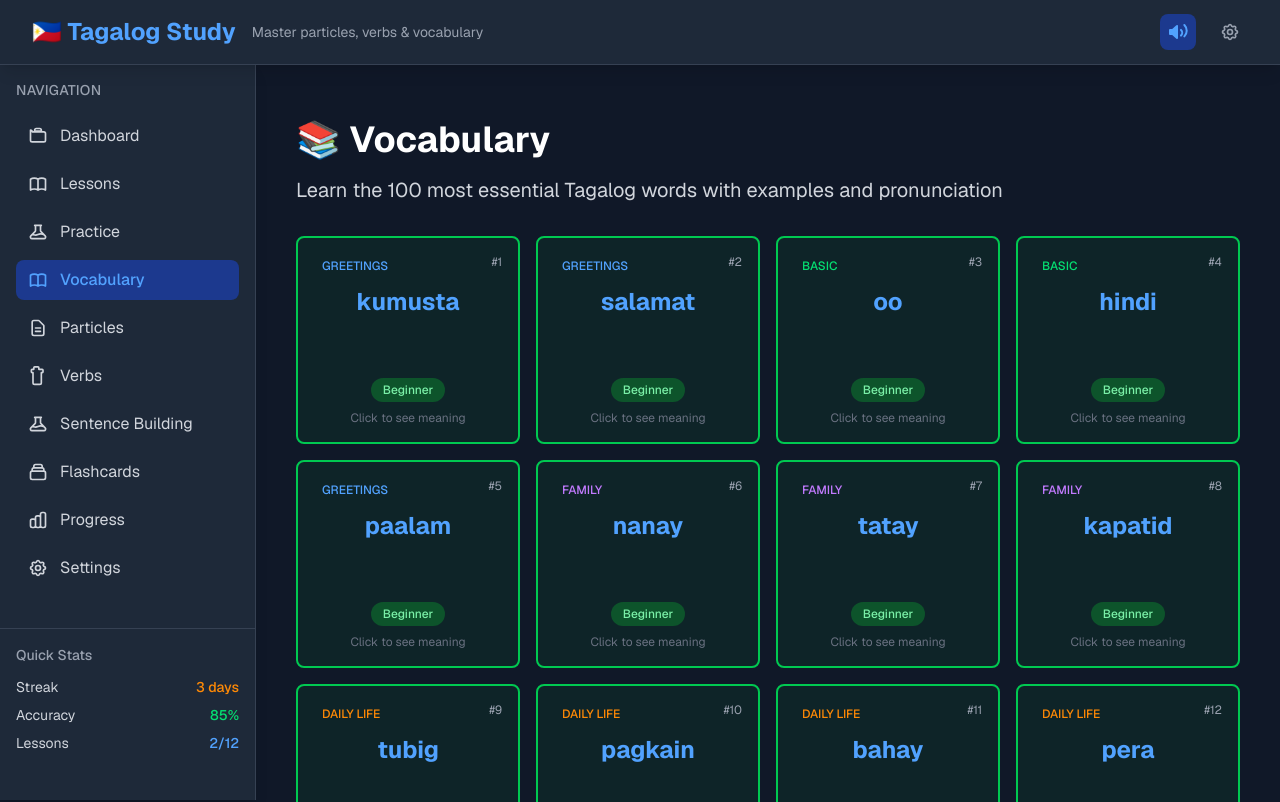
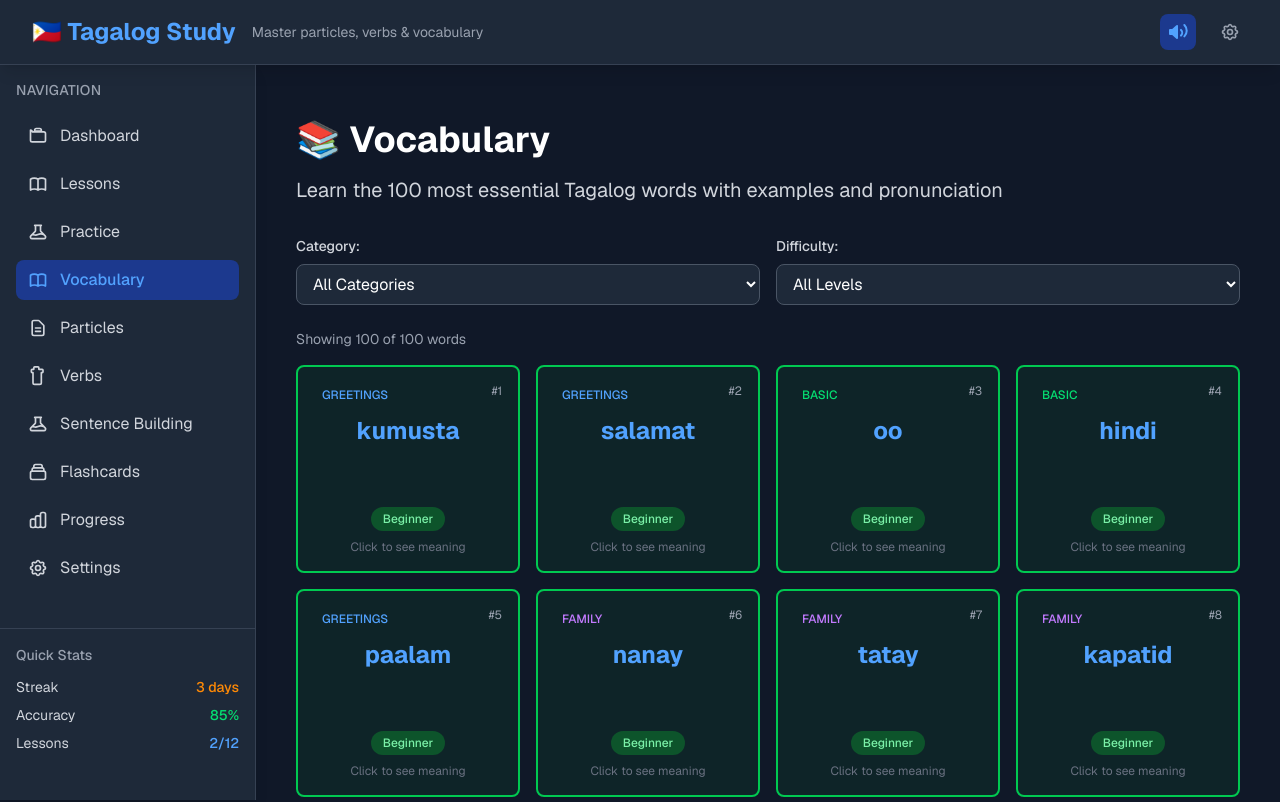
Before and after one commit to glowupmatt/learn_tagalog, a Next.js app: page /vocabulary in a window 1280 px wide. Shown: the top 802 px of the page. Built offline with nearby package versions, Linux system fonts and the light colour scheme.

Commit message:
add filtering to vocab

```diff
--- a/src/app/vocabulary/page.tsx
+++ b/src/app/vocabulary/page.tsx
@@ -1,7 +1,45 @@
+'use client';
+
+import { useState, useMemo } from 'react';
 import VocabularyGrid from '@/components/vocabulary/VocabularyGrid';
 import { essentialVocabulary } from '@/data/vocabulary';
 
 export default function VocabularyPage() {
+  const [selectedCategory, setSelectedCategory] = useState<string>('all');
+  const [selectedDifficulty, setSelectedDifficulty] = useState<string>('all');
+
+  // Get unique categories and difficulties
+  const categories = useMemo(() => {
+    const uniqueCategories = Array.from(new Set(essentialVocabulary.map(word => word.category)));
+    return uniqueCategories.sort();
+  }, []);
+
+  const difficulties = [1, 2, 3];
+
+  // Filter words based on selected filters
+  const filteredWords = useMemo(() => {
+    return essentialVocabulary.filter(word => {
+      const categoryMatch = selectedCategory === 'all' || word.category === selectedCategory;
+      const difficultyMatch = selectedDifficulty === 'all' || word.difficulty.toString() === selectedDifficulty;
+      return categoryMatch && difficultyMatch;
+    }).sort((a, b) => a.frequency - b.frequency);
+  }, [selectedCategory, selectedDifficulty]);
+
+  const getDifficultyLabel = (difficulty: number) => {
+    switch (difficulty) {
+      case 1: return 'Beginner';
+      case 2: return 'Intermediate';
+      case 3: return 'Advanced';
+      default: return 'Unknown';
+    }
+  };
+
+  const formatCategory = (category: string) => {
+    return category.split('-').map(word =>
+      word.charAt(0).toUpperCase() + word.slice(1)
+    ).join(' ');
+  };
+
   return (
     <div className="min-h-full bg-gray-900">
       <div className="container mx-auto px-4 py-8">
@@ -14,7 +52,53 @@ export default function VocabularyPage() {
           </p>
         </div>
 
-        <VocabularyGrid words={essentialVocabulary} />
+        <div className="mb-6 flex flex-col sm:flex-row gap-4">
+          <div className="flex-1">
+            <label htmlFor="category-filter" className="block text-sm font-medium text-gray-300 mb-2">
+              Category:
+            </label>
+            <select
+              id="category-filter"
+              value={selectedCategory}
+              onChange={(e) => setSelectedCategory(e.target.value)}
+              className="w-full bg-gray-800 border border-gray-600 text-white rounded-lg px-3 py-2 focus:outline-none focus:ring-2 focus:ring-blue-500 focus:border-transparent"
+            >
+              <option value="all">All Categories</option>
+              {categories.map(category => (
+                <option key={category} value={category}>
+                  {formatCategory(category)}
+                </option>
+              ))}
+            </select>
+          </div>
+
+          <div className="flex-1">
+            <label htmlFor="difficulty-filter" className="block text-sm font-medium text-gray-300 mb-2">
+              Difficulty:
+            </label>
+            <select
+              id="difficulty-filter"
+              value={selectedDifficulty}
+              onChange={(e) => setSelectedDifficulty(e.target.value)}
+              className="w-full bg-gray-800 border border-gray-600 text-white rounded-lg px-3 py-2 focus:outline-none focus:ring-2 focus:ring-blue-500 focus:border-transparent"
+            >
+              <option value="all">All Levels</option>
+              {difficulties.map(difficulty => (
+                <option key={difficulty} value={difficulty.toString()}>
+                  {getDifficultyLabel(difficulty)}
+                </option>
+              ))}
+            </select>
+          </div>
+        </div>
+
+        <div className="mb-4">
+          <p className="text-gray-400 text-sm">
+            Showing {filteredWords.length} of {essentialVocabulary.length} words
+          </p>
+        </div>
+
+        <VocabularyGrid words={filteredWords} />
       </div>
     </div>
   );
```
